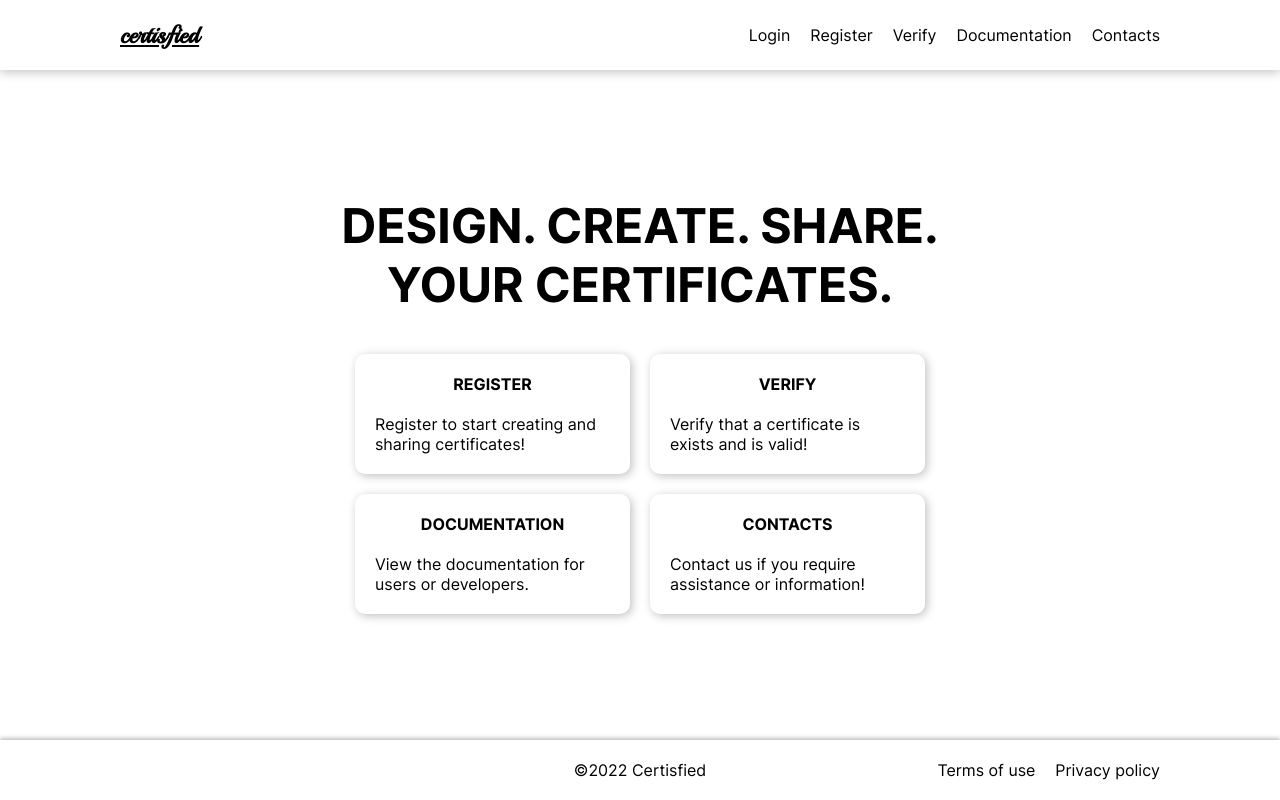
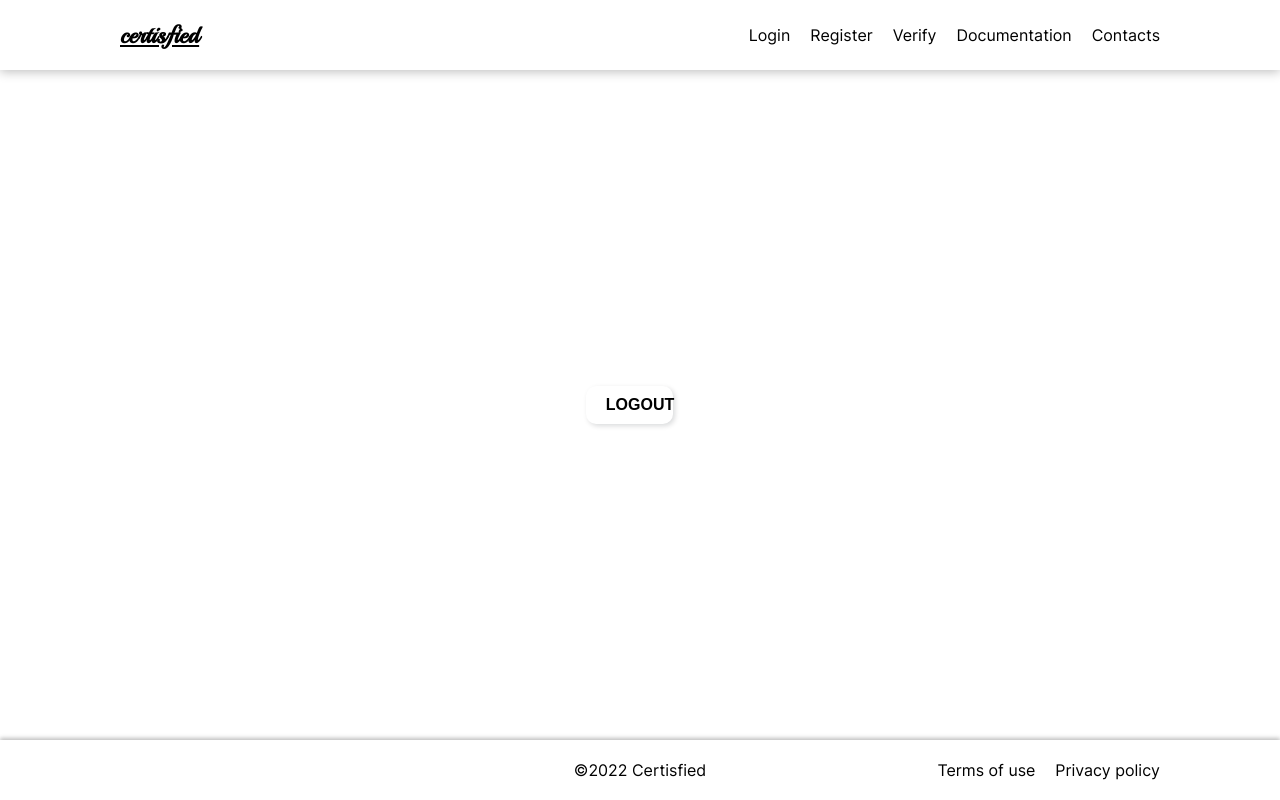
Before and after one commit to VelizarStavrev/certisfied, an Angular app: page /profile in a window 1280 px wide. Built offline with nearby package versions, Linux system fonts and the light colour scheme.

Commit message:
Adding the initial profile component and implementing the user service logout functionality.

```diff
--- a/src/app/app-routing.module.ts
+++ b/src/app/app-routing.module.ts
@@ -3,11 +3,13 @@ import { RouterModule, Routes } from '@angular/router';
 import { HomeComponent } from './components/home/home.component';
 import { LoginComponent } from './components/login/login.component';
 import { RegisterComponent } from './components/register/register.component';
+import { ProfileComponent } from './components/profile/profile.component';
 
 const routes: Routes = [
   { path: '', component: HomeComponent },
   { path: 'login', component: LoginComponent },
   { path: 'register', component: RegisterComponent },
+  { path: 'profile', component: ProfileComponent },
 
   { path: '**', component: HomeComponent }
 ];
--- a/src/app/app.module.ts
+++ b/src/app/app.module.ts
@@ -14,6 +14,7 @@ import { ButtonLinkComponent } from './components/shared/button-link/button-link
 import { RegisterComponent } from './components/register/register.component';
 import { MessageComponent } from './components/shared/message/message.component';
 import { LoaderComponent } from './components/shared/loader/loader.component';
+import { ProfileComponent } from './components/profile/profile.component';
 
 @NgModule({
   declarations: [
@@ -26,7 +27,8 @@ import { LoaderComponent } from './components/shared/loader/loader.component';
     ButtonLinkComponent,
     RegisterComponent,
     MessageComponent,
-    LoaderComponent
+    LoaderComponent,
+    ProfileComponent,
   ],
   imports: [
     BrowserModule,
--- /dev/null
+++ b/src/app/components/profile/profile.component.html
@@ -0,0 +1,9 @@
+<div class='profile-container'>
+    <div class='profile-button-container'>
+        <app-button [buttonText]="buttonText" [buttonType]="buttonType" [buttonHTMLType]="buttonHTMLType" (click)="buttonFunc()"></app-button>
+    </div>
+
+    <div className='profile-content-container'>
+        <!-- TO DO -->
+    </div>
+</div>
--- /dev/null
+++ b/src/app/components/profile/profile.component.scss
@@ -0,0 +1,17 @@
+.profile-container {
+    max-width: 1040px;
+    display: flex;
+    flex-direction: column;
+    align-self: flex-start;
+    width: 100%;
+    align-items: center;
+
+    .profile-button-container {
+        margin: 20px 0;
+
+        .active {
+            background-color: var(--secondary-color);
+            color: var(--main-color);
+        }
+    }
+}
--- /dev/null
+++ b/src/app/components/profile/profile.component.ts
@@ -0,0 +1,23 @@
+import { Component, OnInit } from '@angular/core';
+import { UserService } from 'src/app/services/user.service';
+
+@Component({
+  selector: 'app-profile',
+  templateUrl: './profile.component.html',
+  styleUrls: ['./profile.component.scss']
+})
+export class ProfileComponent implements OnInit {
+  buttonText: string = 'Logout';
+  buttonType: string = 'Secondary';
+  buttonHTMLType: string = 'button';
+
+  buttonFunc(): void {
+    this.userService.userLogout();
+  }
+
+  constructor(public userService: UserService) { }
+
+  ngOnInit(): void {
+  }
+
+}
```
Also changed, not shown: 1 other file (tests, documents, lock files or other folders).
